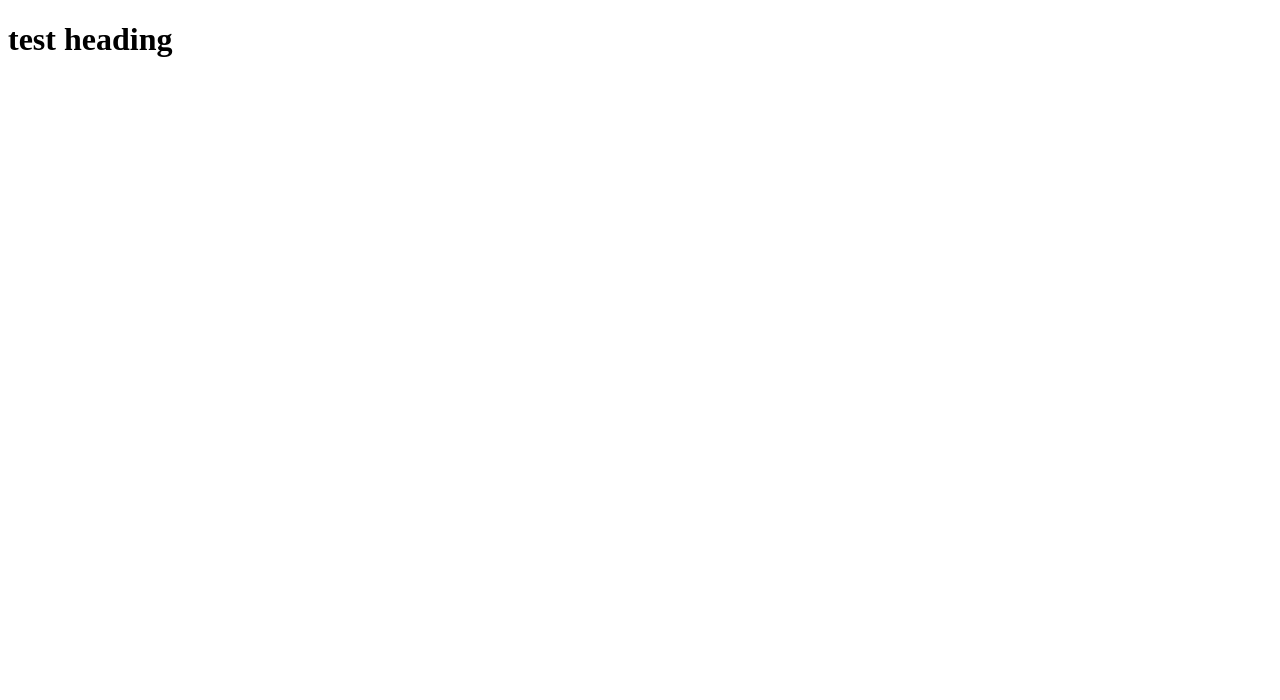
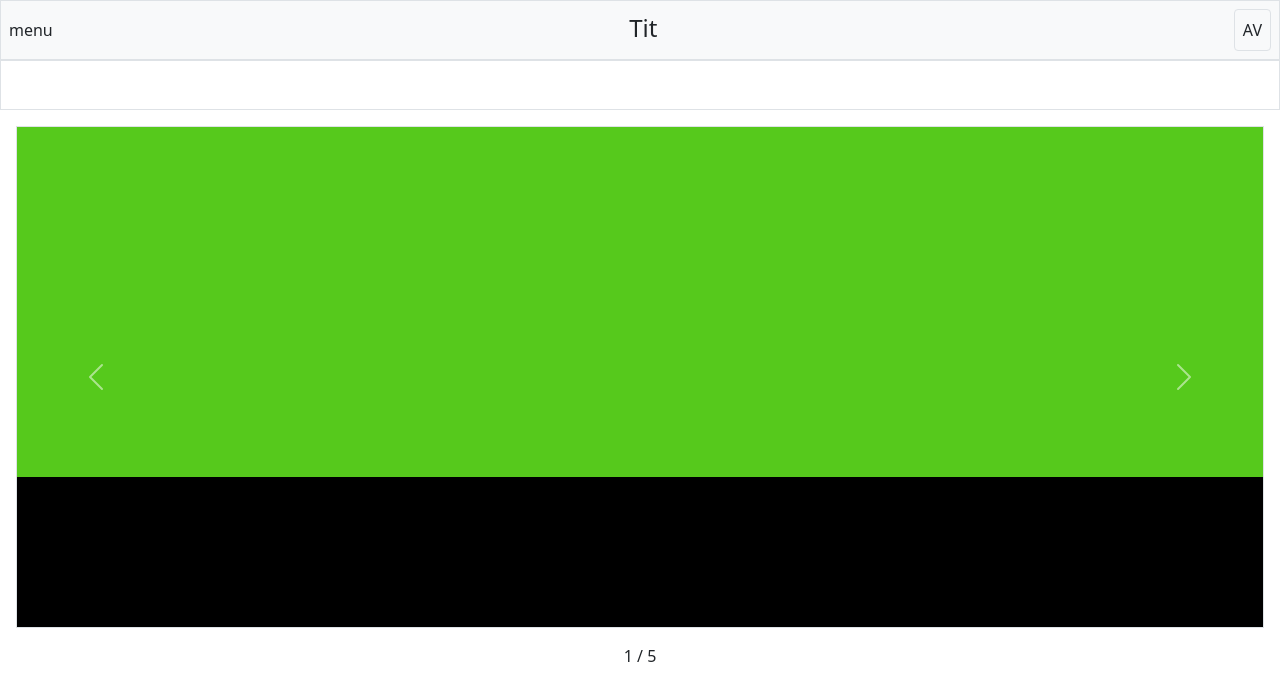
Before and after one commit to misterpaul4/kibris-car-rentals, a React (Create React App) app: page / in a window 1280 px wide. Shown: the top 700 px of the page. Built offline with nearby package versions, Linux system fonts and the light colour scheme.

Commit message:
Add car navigation index

```diff
--- a/package.json
+++ b/package.json
@@ -6,7 +6,9 @@
     "@testing-library/jest-dom": "^5.14.1",
     "@testing-library/react": "^11.2.7",
     "@testing-library/user-event": "^12.8.3",
+    "bootstrap": "^5.1.3",
     "react": "^17.0.2",
+    "react-bootstrap": "^2.0.2",
     "react-dom": "^17.0.2",
     "react-router-dom": "^6.0.2",
     "react-scripts": "4.0.3",
--- a/public/index.html
+++ b/public/index.html
@@ -15,16 +15,10 @@
       user's mobile device or desktop. See https://developers.google.com/web/fundamentals/web-app-manifest/
     -->
     <link rel="manifest" href="%PUBLIC_URL%/manifest.json" />
-    <!--
-      Notice the use of %PUBLIC_URL% in the tags above.
-      It will be replaced with the URL of the `public` folder during the build.
-      Only files inside the `public` folder can be referenced from the HTML.
 
-      Unlike "/favicon.ico" or "favicon.ico", "%PUBLIC_URL%/favicon.ico" will
-      work correctly both with client-side routing and a non-root public URL.
-      Learn how to configure a non-root public URL by running `npm run build`.
-    -->
-    <title>React App</title>
+    <!-- Bootstrap CSS -->
+    <link href="https://cdn.jsdelivr.net/npm/bootstrap@5.1.3/dist/css/bootstrap.min.css" rel="stylesheet" integrity="sha384-1BmE4kWBq78iYhFldvKuhfTAU6auU8tT94WrHftjDbrCEXSU1oBoqyl2QvZ6jIW3" crossorigin="anonymous">
+    <title>App</title>
   </head>
   <body>
     <noscript>You need to enable JavaScript to run this app.</noscript>
--- /dev/null
+++ b/src/component/Cars.js
@@ -0,0 +1,132 @@
+import React, {useState} from 'react';
+import Carousel from 'react-bootstrap/Carousel'
+import '../css/Cars.css';
+
+const dummyUsers = [
+  {
+    'id': 1,
+    'username': 'paul',
+    'cars_uploaded': [],
+    'favourites': []
+  }
+]
+
+const dummyCars = [
+  {
+    "id": 1,
+    "three_day_rental_price": 300,
+    "one_week_rental_price": 800,
+    "one_month_rental_price": 6000,
+    "delivery": 'yes',
+    "fuel_type": 'petrol',
+    "rental_requirements": null,
+    "terms_and_conditions": null,
+    "rental_company": "Britico",
+    "status": "available",
+    "manufacturer": "Lamboghini",
+    "model": null,
+    "image_url": null
+  },
+  {
+    "id": 2,
+    "three_day_rental_price": 100,
+    "one_week_rental_price": 300,
+    "one_month_rental_price": 2000,
+    "delivery": 'yes',
+    "fuel_type": 'petrol',
+    "rental_requirements": null,
+    "terms_and_conditions": null,
+    "rental_company": "Durmazz",
+    "status": "available",
+    "manufacturer": "Benz",
+    "model": null,
+    "image_url": null
+  },
+  {
+    "id": 3,
+    "three_day_rental_price": 150,
+    "one_week_rental_price": 400,
+    "one_month_rental_price": 3000,
+    "delivery": 'yes',
+    "fuel_type": 'diesel',
+    "rental_requirements": null,
+    "terms_and_conditions": null,
+    "rental_company": "KibTek",
+    "status": "rented",
+    "manufacturer": "BMW",
+    "model": null,
+    "image_url": null
+},
+{
+  "id": 4,
+  "three_day_rental_price": 150,
+  "one_week_rental_price": 400,
+  "one_month_rental_price": 3000,
+  "delivery": 'yes',
+  "fuel_type": 'diesel',
+  "rental_requirements": null,
+  "terms_and_conditions": null,
+  "rental_company": "KibTek",
+  "status": "rented",
+  "manufacturer": "Porsche",
+  "model": null,
+  "image_url": null
+},
+{
+  "id": 5,
+  "three_day_rental_price": 150,
+  "one_week_rental_price": 400,
+  "one_month_rental_price": 3000,
+  "delivery": 'yes',
+  "fuel_type": 'diesel',
+  "rental_requirements": null,
+  "terms_and_conditions": null,
+  "rental_company": "KibTek",
+  "status": "rented",
+  "manufacturer": "Jaguar",
+  "model": null,
+  "image_url": null
+},
+]
+
+const Cars = () => {
+  const [currentCarIndex, updateCarIndex] = useState(1);
+
+  const randColor = () => {
+    return ("#" + Math.floor(Math.random()*16777215).toString(16));
+  }
+
+  const AttachCars = (car, index) => {
+    return (
+      <Carousel.Item className='border' key={index}>
+        {/* image */}
+        <div className='car-img' style={
+          {
+            background: randColor()
+          }
+        }>
+        </div>
+
+        {/* info */}
+        <div className='car-details text-light'>
+        </div>
+     </Carousel.Item>
+    )
+  }
+
+  return (
+    <div>
+      <Carousel interval={null} indicators={false} className='p-3' onSlide={index => {
+        updateCarIndex(index + 1);
+      }}>
+        {dummyCars.map(AttachCars)}
+      </Carousel>
+
+      <div className='text-center'>
+        {currentCarIndex} / {dummyCars.length}
+      </div>
+    </div>
+  );
+}
+
+export default Cars;
--- /dev/null
+++ b/src/component/Filter.js
@@ -0,0 +1,14 @@
+import React from 'react';
+
+const Filter = () => {
+
+  return (
+    <div className='border py-4'>
+      {/* <form>
+        <input type='dropdown' />
+      </form> */}
+    </div>
+  );
+}
+
+export default Filter;
--- /dev/null
+++ b/src/component/Header.js
@@ -0,0 +1,25 @@
+import React from 'react';
+import '../css/Header.css';
+
+const Header = () => {
+
+  return (
+  <header className='p-2 border bg-light'>
+    <div className='d-flex justify-content-between align-items-center'>
+      <div>
+        menu
+      </div>
+
+      <h4 className='align-self-end'>
+        Tit
+      </h4>
+
+      <div className='rounded border py-2 px-2'>
+        AV
+      </div>
+    </div>
+  </header>
+  )
+};
+
+export default Header;
--- a/src/container/App.js
+++ /dev/null
@@ -1,11 +0,0 @@
-import '../css/App.css';
-
-function App() {
-  return (
-    <div className="App">
-      <h1>test heading</h1>
-    </div>
-  );
-}
-
-export default App;
--- a/src/css/App.css
+++ b/src/css/App.css
@@ -0,0 +1,3 @@
+.App {
+  height: 100vh;
+}
--- /dev/null
+++ b/src/css/Cars.css
@@ -0,0 +1,14 @@
+.car-details {
+  background-color: black;
+  height: 150px;
+  width: 100%;
+}
+
+/* .carousel .carousel-control-prev,
+.carousel .carousel-control-next {
+  opacity: 0.2;
+} */
+
+.car-img {
+  height: 350px;
+}
--- a/src/index.js
+++ b/src/index.js
@@ -1,7 +1,7 @@
 import React from 'react';
 import ReactDOM from 'react-dom';
 import './css/index.css';
-import App from './container/App';
+import App from './pages/App';
 
 ReactDOM.render(
   <React.StrictMode>
--- /dev/null
+++ b/src/pages/App.js
@@ -0,0 +1,16 @@
+import '../css/App.css';
+import Header from '../component/Header';
+import Filter from '../component/Filter';
+import Cars from '../component/Cars';
+
+function App() {
+  return (
+    <div className="App">
+      <Header />
+      <Filter />
+       <Cars />
+    </div>
+  );
+}
+
+export default App;
--- a/src/routes.js
+++ b/src/routes.js
@@ -1,6 +1,6 @@
 import React from 'react';
 import { BrowserRouter, Switch, Route } from 'react-router-dom';
-import App from './container/App';
+import App from './pages/App';
 import './css/index.css';
 
 const Routes = () => (
```
Also changed, not shown: src/css/Header.css (added), src/img/logo.png (added), 1 other file (tests, documents, lock files or other folders).
